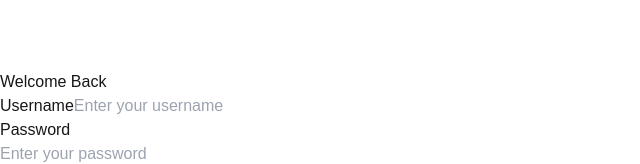
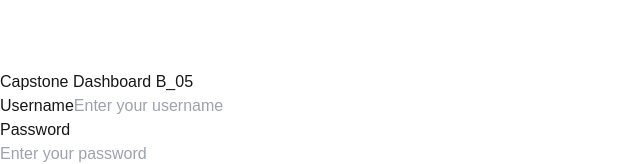
Before and after one commit to adhityabye/capstone-dashboard-fe, a Next.js app: page /login in a window 1280 px wide. Shown: the part 754-918 px from the top of the page, without its empty margins (0-640 px from the left). Built offline with nearby package versions, Linux system fonts and the light colour scheme; sample sign-in values are in the browser's storage.

Commit message:
fix: adjust height

```diff
--- a/src/app/components/LayoutWrapper.js
+++ b/src/app/components/LayoutWrapper.js
@@ -22,7 +22,7 @@ export default function LayoutWrapper({ children }) {
   return (
     <div className="flex h-screen bg-gray-50">
       {isAuthenticated && <Side />}
-      <div className="w-full p-8 bg-[#EFF2F9]">{children}</div>
+      <div className="w-full min-h-screen p-8 bg-[#EFF2F9]">{children}</div>
     </div>
   );
 }
--- a/src/app/login/page.js
+++ b/src/app/login/page.js
@@ -27,10 +27,10 @@ export default function LoginPage() {
   };
 
   return (
-    <div className="h-screen flex items-center justify-center bg-gradient-to-br from-blue-100 to-purple-100">
-      <div className="w-full max-w-md px-8 py-10 bg-white rounded-2xl shadow-xl transition-all duration-300 ease-in-out hover:shadow-2xl">
+    <div className="flex items-center justify-center h-full bg-gradient-to-br from-blue-100 to-purple-100">
+      <div className="w-full max-w-md px-8 py-10 bg-white rounded-2xl shadow-xl transition-all duration-300 ease-in-out hover:shadow-2xl max-h-full">
         <h3 className="text-3xl font-bold text-center text-gray-800 mb-8">
-          Welcome Back
+          Capstone Dashboard B_05
         </h3>
         <form onSubmit={handleSubmit} className="space-y-6">
           <div className="space-y-2">
```
